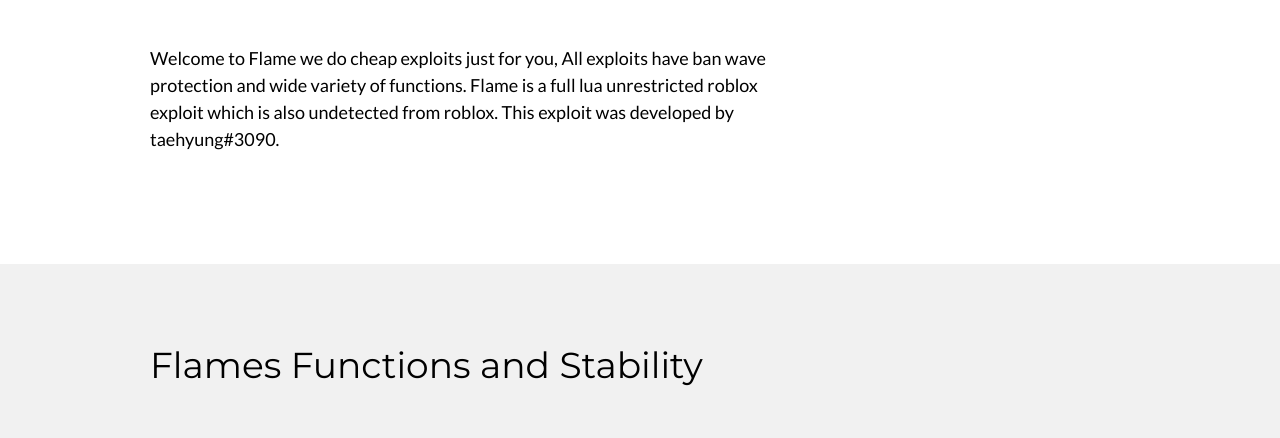
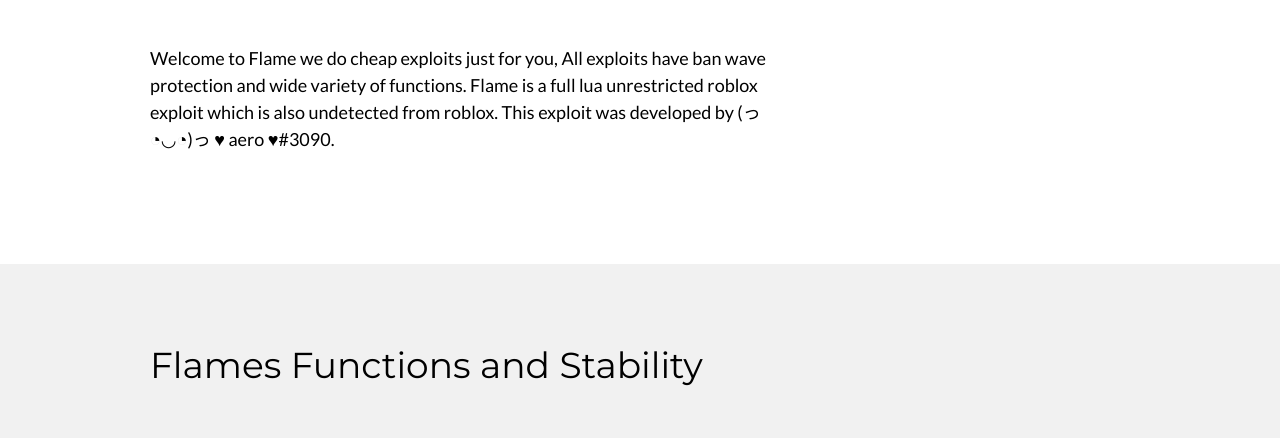
Before and after one commit to JBHacks/flame-website, a plain HTML site: page index.html in a window 1280 px wide. Shown: the part 639-1077 px from the top of the page. Drawn offline with nearby package versions, Linux system fonts and the light colour scheme.

Commit message:
Update index.html

```diff
--- a/index.html
+++ b/index.html
@@ -55,7 +55,7 @@
  <div class="w3-twothird">
 
       <h1>About Flame</h1>
-      <h5 class="w3-padding-32">Welcome to Flame we do cheap exploits just for you, All exploits have ban wave protection and wide variety of functions. Flame is a full lua unrestricted roblox exploit which is also undetected from roblox. This exploit was developed by taehyung#3090.</h5>
+      <h5 class="w3-padding-32">Welcome to Flame we do cheap exploits just for you, All exploits have ban wave protection and wide variety of functions. Flame is a full lua unrestricted roblox exploit which is also undetected from roblox. This exploit was developed by (っ◔◡◔)っ ♥ aero ♥#3090.</h5>
 
       <p class="w3-text-grey">
 </p>
```
